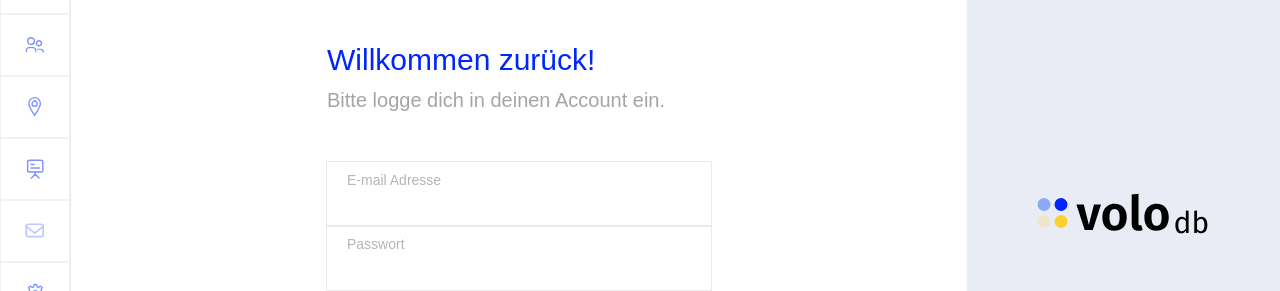
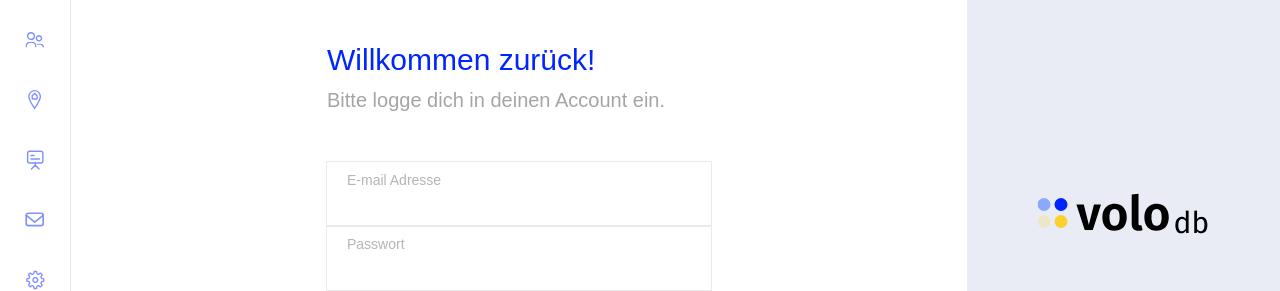
Before and after one commit to volo-db/volodb-frontend, a Vue app: page /login in a window 1280 px wide. Shown: the part 180-471 px from the top of the page. Built offline with nearby package versions, Linux system fonts and the light colour scheme; a web font is replaced by a local one.

Commit message:
make NavBarBtn for Projects usable, delete border of non-active NavBarButtons,fix IconMail opacity by deleting opacity of IconMail component and add to IconMail in VolunteersView

```diff
--- a/src/components/IconMail.vue
+++ b/src/components/IconMail.vue
@@ -7,7 +7,7 @@
     fill="none"
     xmlns="http://www.w3.org/2000/svg"
   >
-    <g opacity="0.499837">
+    <g>
       <path
         fill-rule="evenodd"
         clip-rule="evenodd"
--- a/src/components/NavBarButton.vue
+++ b/src/components/NavBarButton.vue
@@ -1,6 +1,6 @@
 <template>
   <button
-    class="w-full flex justify-center items-center text-voloblue-200 text-xl border py-5 opacity-100"
+    class="w-full flex justify-center items-center text-voloblue-200 text-xl py-5 opacity-100"
     :class="{
       'border-l-voloblue-200 bg-vologray-100 border-l-4': active,
       'opacity-50': !active
--- a/src/components/NavigationBar.vue
+++ b/src/components/NavigationBar.vue
@@ -11,7 +11,11 @@
         @click="goToVolunteersView()"
         :active="$route.name == 'VolunteersView'"
       />
-      <NavBarButton type="projects" />
+      <NavBarButton
+        type="projects"
+        @click="goToProjectsView()"
+        :active="$route.name == 'ProjectsView'"
+      />
       <NavBarButton type="seminars" />
       <NavBarButton type="mail" />
       <NavBarButton type="settings" />
@@ -35,6 +39,9 @@ export default {
   methods: {
     goToVolunteersView() {
       this.$router.push({ name: 'VolunteersView' })
+    },
+    goToProjectsView() {
+      this.$router.push({ name: 'ProjectsView' })
     }
   }
 }
--- a/src/components/VolunteerDetailOverview.vue
+++ b/src/components/VolunteerDetailOverview.vue
@@ -38,7 +38,7 @@
           >
             <!-- Email -->
             <p v-if="contact.type === 'email'">
-              <IconMail class="text-voloblue-200 text- mr-2" />
+              <IconMail class="text-voloblue-200 text- mr-2" opacity="0.499837" />
               <a :href="'mailto:' + contact.value">{{ contact.value }}</a>
             </p>
             <!-- Phone -->
```
